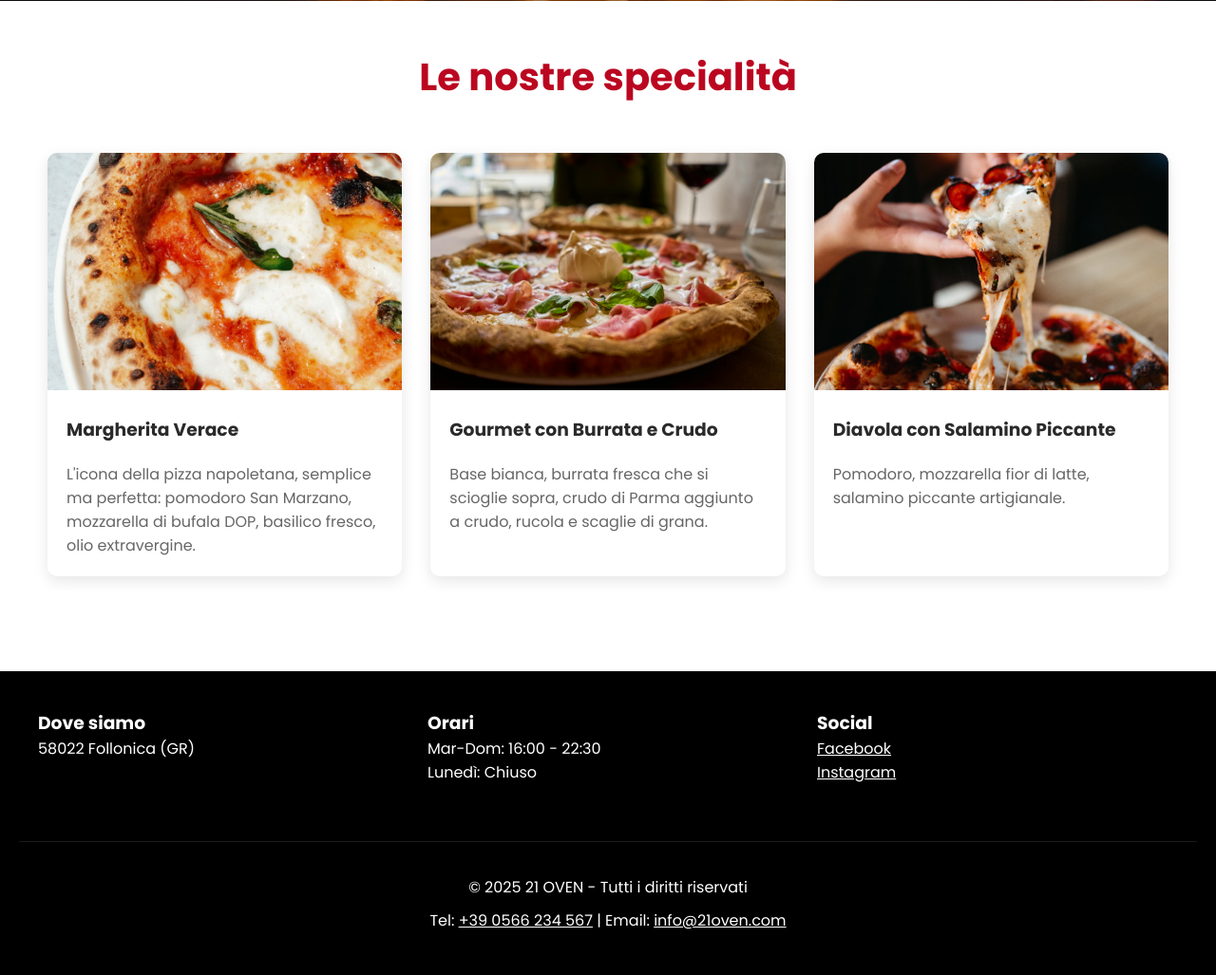
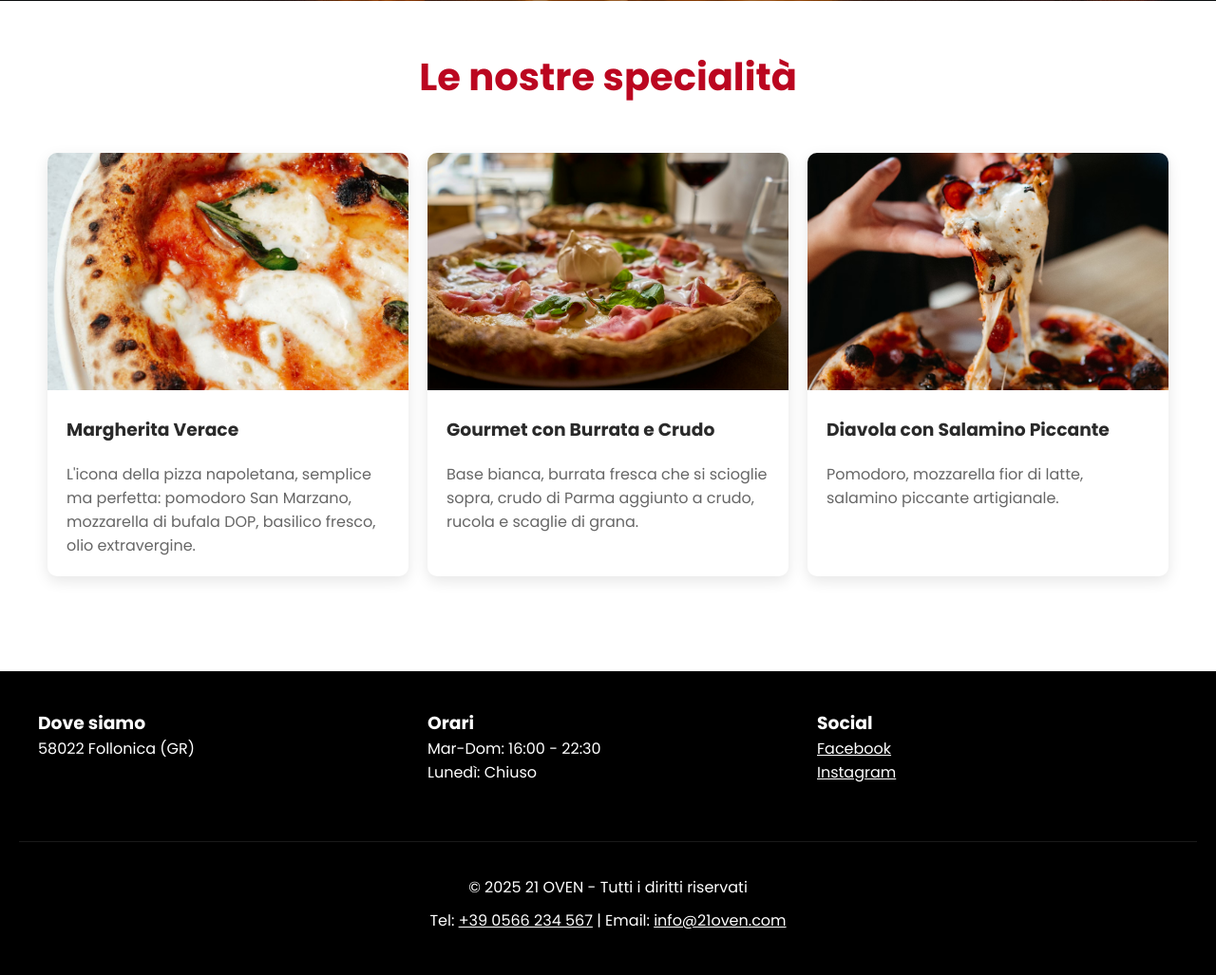
Before and after one commit to OmarF027/21oven, a PHP site: page / in a window 1280 px wide. Shown: the part 799-1826 px from the top of the page at 95% size. Run offline with PHP 8.4, Linux system fonts and the light colour scheme.

Commit message:
Modifiche index.php

```diff
--- a/index.php
+++ b/index.php
@@ -10,7 +10,23 @@
     <link rel="stylesheet" href="css/components.css">
     <link rel="stylesheet" href="css/animations.css">
     <link rel="stylesheet" href="css/media-queries.css">
+    <!-- Inserisci il CSS Inline qui -->
+    <style>
+        @media (min-width: 769px) {
+            .specialita .grid {
+                display: grid;
+                grid-template-columns: repeat(3, 1fr); /* Tre colonne per schermi desktop */
+                gap: 20px;
+                width: 100%; /* Assicurati che la griglia occupi tutta la larghezza disponibile */
+            }
+        }
 
+        @media (max-width: 768px) {
+            .specialita .grid {
+                grid-template-columns: repeat(1, 1fr); /* Una colonna per schermi piccoli */
+            }
+        }
+    </style>
 </head>
 
 <body>
```
